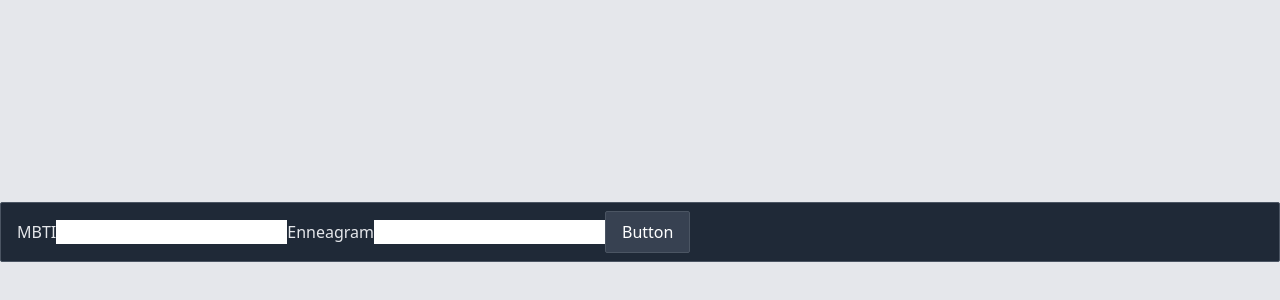
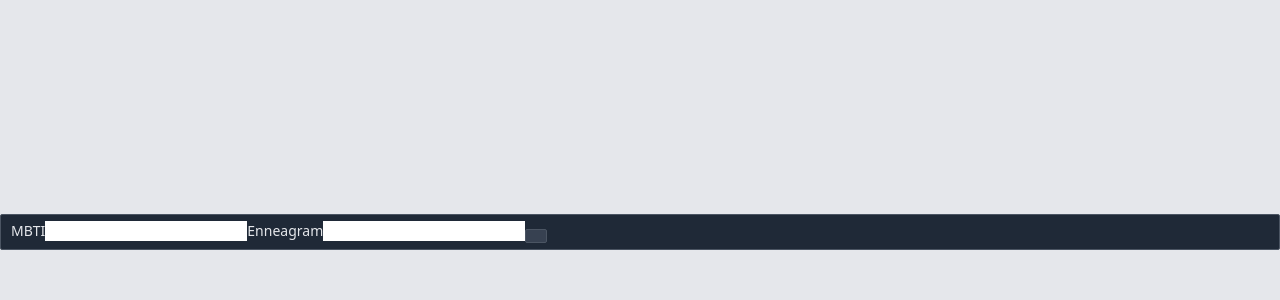
Before and after one commit to BK-222/MBTIbooks, a Nuxt app: page / in a window 1280 px wide. Shown: the part 168-468 px from the top of the page. Built offline with nearby package versions, Linux system fonts and the light colour scheme.

Commit message:
edit components and inputs, added basic layout.

```diff
--- a/components/BaseButton.vue
+++ b/components/BaseButton.vue
@@ -3,6 +3,8 @@
 </template> -->
 
 <template>
-  <button class="px-4 py-2 bg-gray-700 text-white border border-gray-600 rounded-sm hover:bg-blue-400
-  hover:text-gray-900 hover:border-blue-400 focus:ring-2 focus:ring-blue-300 transition">Button</button>
+  <button class="px-2.5 py-1.5 bg-gray-700 text-sm text-white border border-gray-600 rounded-sm hover:bg-blue-400
+  hover:text-gray-900 hover:border-blue-400 focus:ring-2 focus:ring-blue-300 transition">
+    <slot></slot>
+  </button>
 </template>
--- a/components/BaseCard.vue
+++ b/components/BaseCard.vue
@@ -2,6 +2,6 @@
   <div class="bg-gray-800 text-white p-6 rounded-sm border border-gray-600 shadow-md hover:border-blue-400 transition">
     <h3 class="text-lg font-bold mb-2">Card Title</h3>
     <p class="text-gray-400 mb-4">This could be product details or any other content.</p>
-    <button class="px-4 py-2 bg-blue-400 text-gray-900 rounded-sm hover:bg-blue-500">Action</button>
+    <button class="px-2.5 py-1.5 bg-blue-400 text-sm text-gray-900 rounded-sm hover:bg-blue-500">Action</button>
   </div>
 </template>
--- a/components/BaseForm.vue
+++ b/components/BaseForm.vue
@@ -1,26 +1,6 @@
-<script setup>
-  import { ref } from 'vue';
-  import BaseMBTI from './InputMBTI.vue';
-  import BaseEnneagram from './InputEnneagram.vue';
-  import BaseButton from './BaseButton.vue';
-
-  const mbti = ref('');
-  const enneagram = ref('');
-
-  const submitForm = async function() {
-    if (mbti.value && enneagram.value) {
-
-    } else {
-      alert('Please select both MBTI and Enneagram');
-    }
-  }
-</script>
-
 <template>
-  <form @submit.prevent="submitForm" class="w-full px-4 py-2 bg-gray-800 text-gray-200 border
+  <form class="w-full px-2.5 py-1.5 bg-gray-800 text-sm text-gray-200 border
   border-gray-600 rounded-sm focus:ring-2 focus:ring-blue-300 focus:outline-none transition">
-    <BaseMBTI v-model="mbti" />
-    <BaseEnneagram v-model="enneagram" />
-    <BaseButton />
+    <slot></slot>
   </form>
 </template>
--- a/components/InputMBTI.vue
+++ /dev/null
@@ -1,9 +0,0 @@
-<script setup>
-  import { ref } from 'vue';
-  const mbti = ref('');
-</script>
-
-<template>
-  <label for="mbti">MBTI</label>
-  <input type="text" id="mbti" v-model.trim="mbti" />
-</template>
--- /dev/null
+++ b/components/MbtiInput.vue
@@ -0,0 +1,15 @@
+<script setup>
+  import { defineProps, defineEmits } from 'vue';
+
+  const props = defineProps({ modelValue: { type: String, required: true }});
+  const emit = defineEmits(['update:modelValue']);
+  const handleInput = (event) => {
+    emit('update:modelValue', event.target.value); // Emitting the input value back to the parent component
+  }
+</script>
+
+<template>
+  <label for="mbti">MBTI</label>
+  <input type="text" id="mbti" :value="modelValue" @input="handleInput" />
+  <!-- <input type="text" id="mbti" v-model.trim="mbti" /> -->
+</template>
--- /dev/null
+++ b/components/UserForm.vue
@@ -0,0 +1,23 @@
+<script setup>
+  import { ref } from 'vue';
+
+  const mbti = ref('');
+  const enneagram = ref('');
+
+  const submitForm = async function() {
+    if (!mbti.value && enneagram.value) {
+      alert('Please enter both MBTI and Enneagram');
+      return;
+    // } else {
+    //   alert('Please select both MBTI and Enneagram');
+    }
+  }
+</script>
+
+<template>
+  <BaseForm @submit.prevent="submitForm">
+    <MbtiInput v-model="mbti" />
+    <EnneagramInput v-model="enneagram" />
+    <BaseButton />
+  </BaseForm>
+</template>
--- /dev/null
+++ b/layouts/default.vue
@@ -0,0 +1,13 @@
+<template>
+  <div>
+    <header>
+      <h1>Personality Matching</h1>
+    </header>
+    <main>
+      <slot></slot>
+    </main>
+    <footer>
+      <p>&copy; 2024 Personality App</p>
+    </footer>
+  </div>
+</template>
--- a/pages/index.vue
+++ b/pages/index.vue
@@ -1,12 +1,13 @@
 <script setup>
   import { ref } from 'vue';
-  import BaseForm from '@/components/BaseForm.vue';
+  import useUserInputStore from '@/stores/UserInput.js';
 
+  const store = useUserInputStore();
   const resultsLoaded = ref(false);
 </script>
 
 <template>
   <div class="flex justify-center items-center bg-gray-200 min-h-screen">
-    <BaseForm class="p-12 bg-gray-300" />
+    <UserForm />
   </div>
 </template>
```
Also changed, not shown: data/famousFigures.json (+10 -0 lines), components/EnneagramInput.vue (renamed from components/InputEnneagram.vue).
